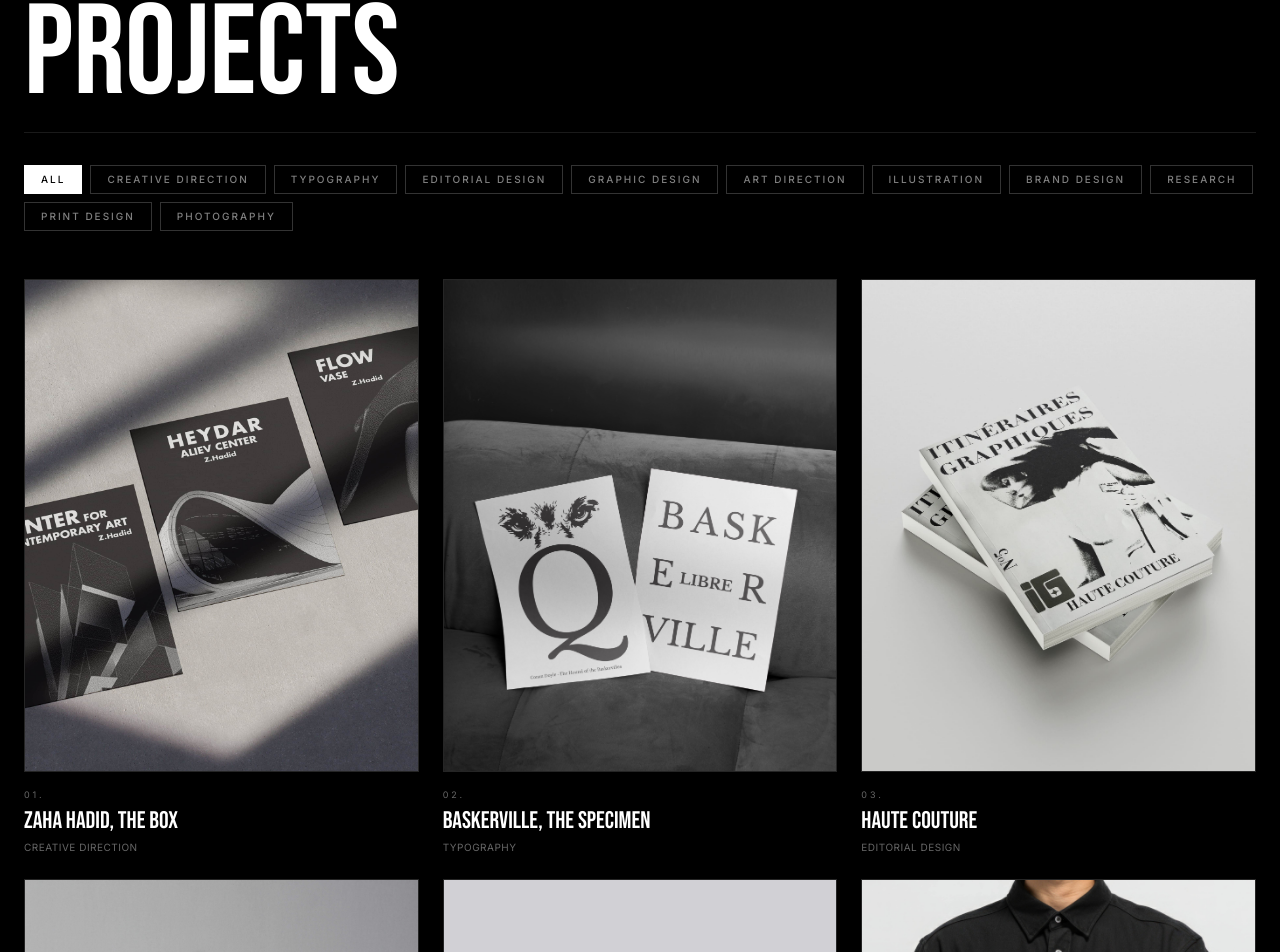
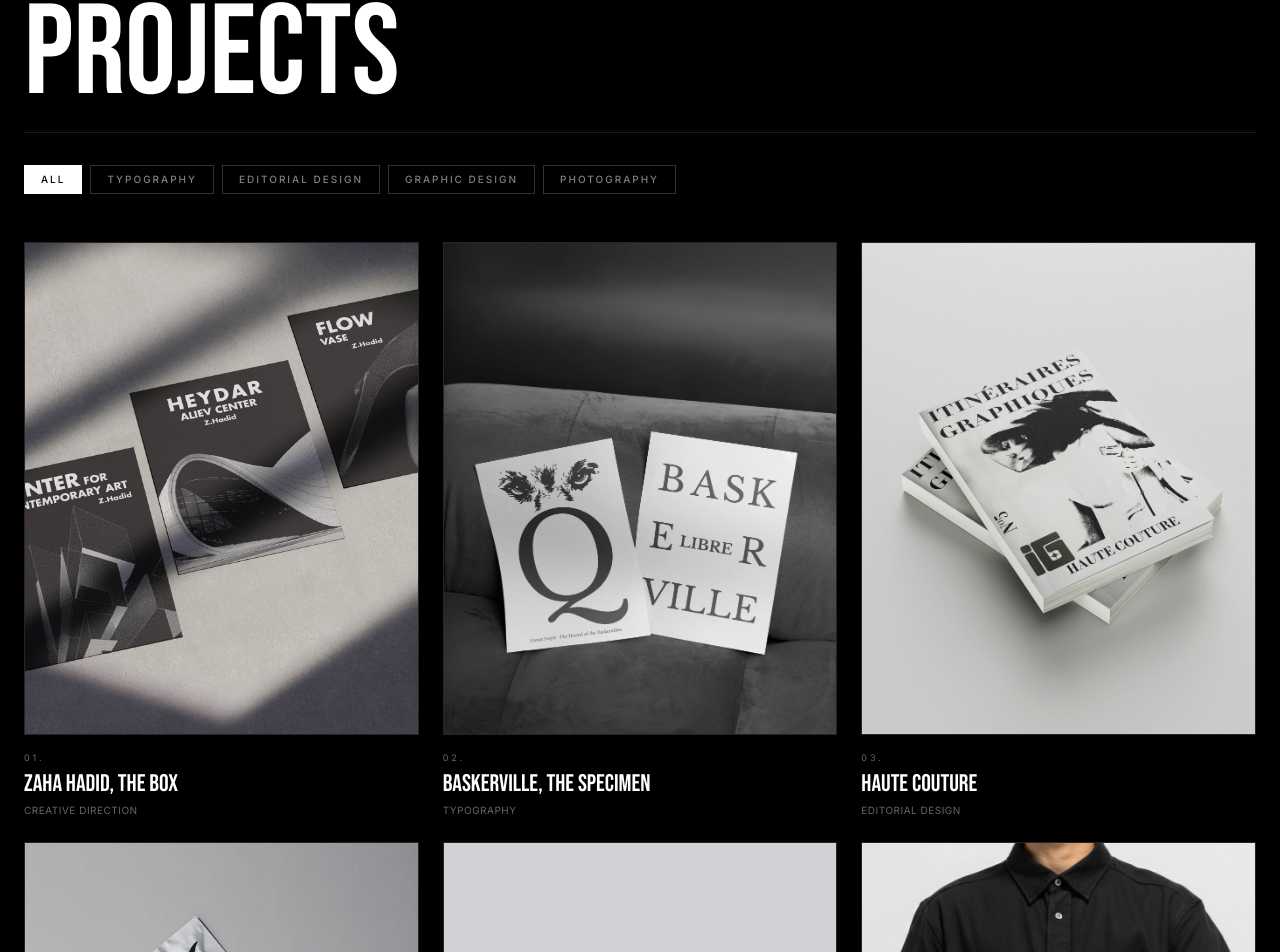
Before and after one commit to lea-tramati/Lea_tramati_2026, a React (Vite) app: page / in a window 1280 px wide. Shown: the part 1394-2346 px from the top of the page. Built offline with nearby package versions, Linux system fonts and the light colour scheme.

Commit message:
Filtre : garde seulement Typography, Editorial Design, Graphic Design, Photography
Co-Authored-By: Claude Sonnet 4.6 <noreply@anthropic.com>

```diff
--- a/src/app/pages/HomePage.tsx
+++ b/src/app/pages/HomePage.tsx
@@ -82,8 +82,8 @@ export default function HomePage() {
     window.scrollTo(0, 0);
   }, []);
 
-  // Catégories uniques par slug EN
-  const categories = [...new Set(projects.map(p => p.category))];
+  const visibleCategories = ["Typography", "Editorial Design", "Graphic Design", "Photography"];
+  const categories = [...new Set(projects.map(p => p.category))].filter(c => visibleCategories.includes(c));
 
   const filtered = activeCategory
     ? projects.filter(p => p.category === activeCategory)
```
